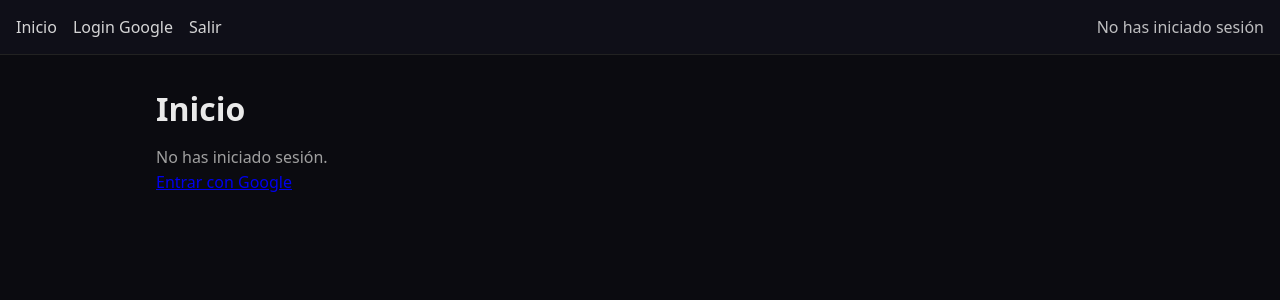
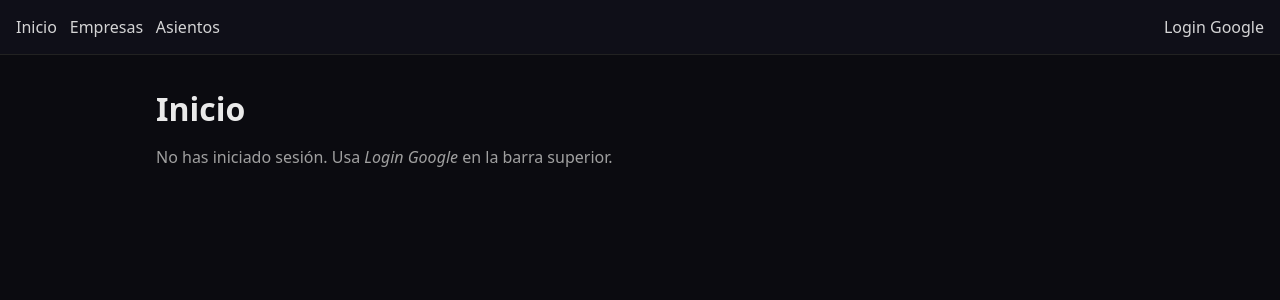
Before and after one commit to RamiroTaverna/app-contabilidad, a Flask app: page / in a window 1280 px wide. Shown: the top 300 px of the page. Run offline with Flask 3, Linux system fonts and the light colour scheme; parts of the project's set-up code (start-up, migrations or seed data) failed here and were passed over.

Commit message:
inicio mejorado, login mas prolijo

```diff
--- a/app.py
+++ b/app.py
@@ -31,15 +31,21 @@
         if uid:
             g.user = Usuario.query.get(uid)
 
-    # ✅ Registrar el context_processor DESPUÉS de crear la app
+    # user y current_app disponibles en todos los templates
     @app.context_processor
-    def inject_current_app():
-        # opcional: podrías devolver flags en vez de exponer current_app entero
-        return dict(current_app=current_app)
+    def inject_globals():
+        return dict(
+            user=getattr(g, "user", None),
+            current_app=current_app,
+        )
 
     @app.route("/")
     def home():
-        return render_template("home.html", user=g.user)
+        return render_template(
+            "home.html",
+            has_companies=('companies' in app.blueprints),
+            has_accounting=('accounting' in app.blueprints),
+        )
 
     app.register_blueprint(auth_bp)
     if companies_bp:
--- a/templates/base.html
+++ b/templates/base.html
@@ -1,4 +1,3 @@
-<!-- templates/base.html -->
 <!doctype html>
 <html lang="es">
 <head>
@@ -6,18 +5,36 @@
   <title>{% block title %}Sistema{% endblock %}</title>
   <meta name="viewport" content="width=device-width, initial-scale=1"/>
   <link rel="stylesheet" href="{{ url_for('static', filename='css/style.css') }}">
+  <style>
+    /* pequeñas mejoras visuales para la nav */
+    .nav { display:flex; align-items:center; gap:.8rem; padding:1rem; background:#0f0f18; border-bottom:1px solid #222; }
+    .nav a { color:#eaeaea; text-decoration:none; opacity:.9; }
+    .nav a:hover { opacity:1; }
+    .nav .spacer { flex:1 1 auto; }
+    .badge { font-size:.85rem; opacity:.8; }
+  </style>
 </head>
 <body>
   <header class="nav">
     <a href="{{ url_for('home') }}">Inicio</a>
-    <a href="{{ url_for('auth.login') }}">Login Google</a>
-    <a href="{{ url_for('auth.logout') }}">Salir</a>
+
+    {% if has_companies %}
+      <a href="{{ url_for('companies.list_companies') }}">Empresas</a>
+    {% endif %}
+    {% if has_accounting %}
+      <a href="{{ url_for('accounting.journal_list') }}">Asientos</a>
+    {% endif %}
+
+    <div class="spacer"></div>
+
     {% if user %}
-      <span class="right">Hola, {{ user.nombre }} ({{ user.rol.value }})</span>
+      <span class="badge">Hola, {{ user.nombre }} ({{ user.rol.value }})</span>
+      <a href="{{ url_for('auth.logout') }}">Salir</a>
     {% else %}
-      <span class="right">No has iniciado sesión</span>
+      <a href="{{ url_for('auth.login') }}">Login Google</a>
     {% endif %}
   </header>
+
   <main class="container">
     {% block content %}{% endblock %}
   </main>
--- a/templates/home.html
+++ b/templates/home.html
@@ -1,21 +1,12 @@
-<!-- templates/home.html -->
 {% extends "base.html" %}
 {% block title %}Inicio{% endblock %}
 {% block content %}
   <h1>Inicio</h1>
 
   {% if user %}
-    <p>Hola, {{ user.nombre }} ({{ user.rol.value }})</p>
-    <p><a href="{{ url_for('auth.logout') }}">Cerrar sesión</a></p>
+    <p>Hola, <strong>{{ user.nombre }}</strong> ({{ user.rol.value }})</p>
+    <p>Podes usar el menú superior para navegar.</p>
   {% else %}
-    <p>No has iniciado sesión.</p>
-    <p><a href="{{ url_for('auth.login') }}">Entrar con Google</a></p>
-  {% endif %}
-
-  {% if has_companies %}
-    <p><a href="{{ url_for('companies.list_companies') }}">Empresas</a></p>
-  {% endif %}
-  {% if has_accounting %}
-    <p><a href="{{ url_for('accounting.journal_list') }}">Asientos</a></p>
+    <p>No has iniciado sesión. Usa <em>Login Google</em> en la barra superior.</p>
   {% endif %}
 {% endblock %}
```
Also changed, not shown: 1 other file.
